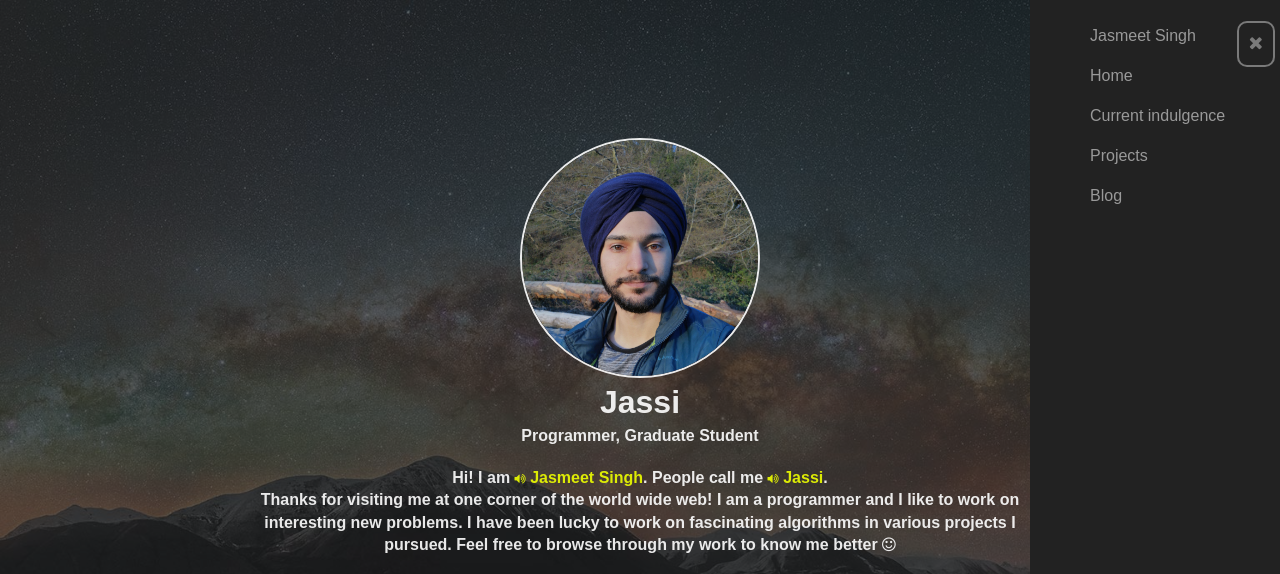
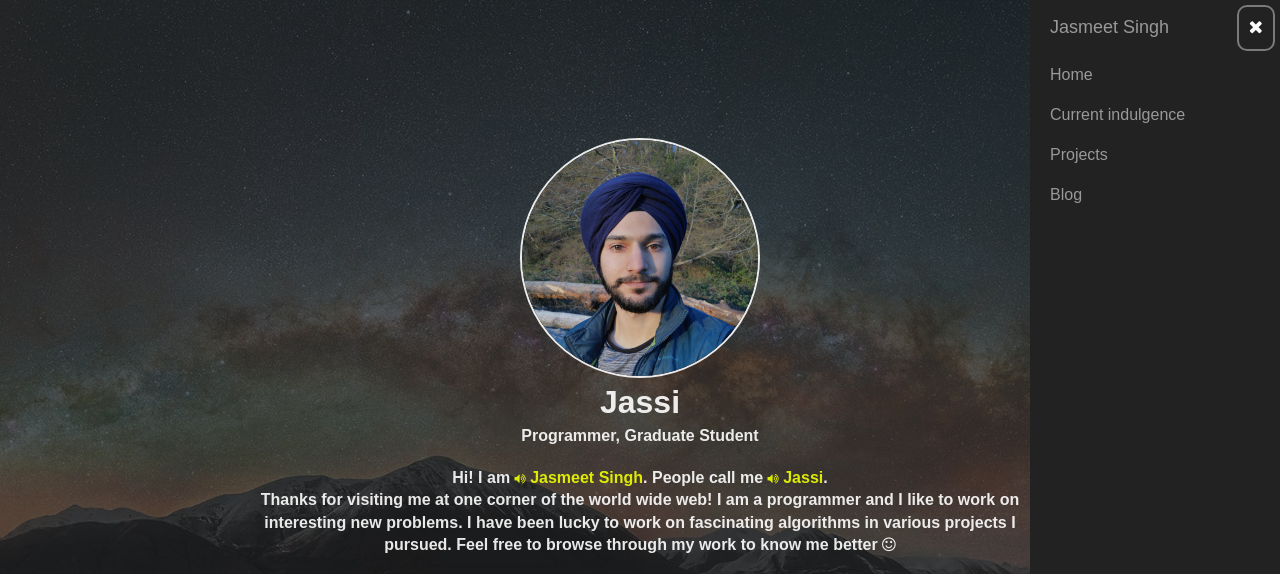
Before and after one commit to jasmeet9323/jasmeet9323.github.io, a plain HTML site: page index.html in a window 1280 px wide. Both pictures are taken after a click on the link 1255 px from the left and 27 px from the top of the page. Shown: the top 574 px of the page. Drawn offline with Linux system fonts and the light colour scheme.

Commit message:
Update sidebar formatting.

```diff
--- a/index.html
+++ b/index.html
@@ -44,8 +44,13 @@
 
           // add class to element sidebar
           function showSidebar() {
-            var element = document.getElementById("sidebar");
-            element.classList.add("show");
+            var sidebar = document.getElementById("sidebar");
+            sidebar.classList.add("show");
+          }
+
+          function hideSidebar() {
+            var sidebar = document.getElementById("sidebar");
+            sidebar.classList.remove("show");
           }
         </script>
         <div class="wrapper">
@@ -56,10 +61,10 @@
           </a>
           <div id="sidebar">
             <ul class="sidebarNav">
-              <a id="menuClose" href="#" class="button buttonDefault buttonLg pullRight toggle toggleOverride">
+              <a id="menuClose" href="#"  onclick="hideSidebar()" class="button buttonDefault buttonLg pullRight toggle toggleOverride">
                 <i class="fa fa-times"></i>
               </a>
-              <li class="sidabarName">
+              <li class="sidebarName">
                 <a href="https://jasmeet9323.github.io">Jasmeet Singh</a>
               </li>
               <li>
--- a/style.css
+++ b/style.css
@@ -31,6 +31,17 @@ body {
   -ms-transition: all .3s ease 0;
   -o-transition: all .3s ease 0;
   transition: all .3s ease 0;
+}
+
+#menuClose {
+  top: 0;
+  right: 0;
+  z-index: 1;
+  color: #fff;
+}
+
+a#menuClose:active {
+  color: #fff;
 }
 
 .button {
@@ -71,10 +82,10 @@ body {
 }
 
 .toggleOverride {
-    color: rgba(255,255,255,0.4);
-    border-radius: 10px;
-    background-color: #222;
-    border-color: rgba(255,255,255,0.4);
+  color: rgba(255,255,255,0.4);
+  border-radius: 10px;
+  background-color: #222;
+  border-color: rgba(255,255,255,0.4);
 }
 
 #sidebar {
@@ -97,6 +108,15 @@ body {
   transition: all .4s ease 0;
 }
 
+.sidebarNav {
+  position: absolute;
+  top: 0;
+  width: 250px;
+  line-style: none;
+  margin: 0;
+  padding: 0;
+}
+
 .sidebarNav li a {
   color: #999;
   display: block;
@@ -112,6 +132,15 @@ body {
   height: 55px;
   line-height: 55px;
   font-size: 18px;
+}
+
+li.sidebarName {
+  font-size: 22px;
+}
+
+ul.sidebarNav > li:hover a {
+  background-color: #333333;
+  color: white;
 }
 
 li {
```
